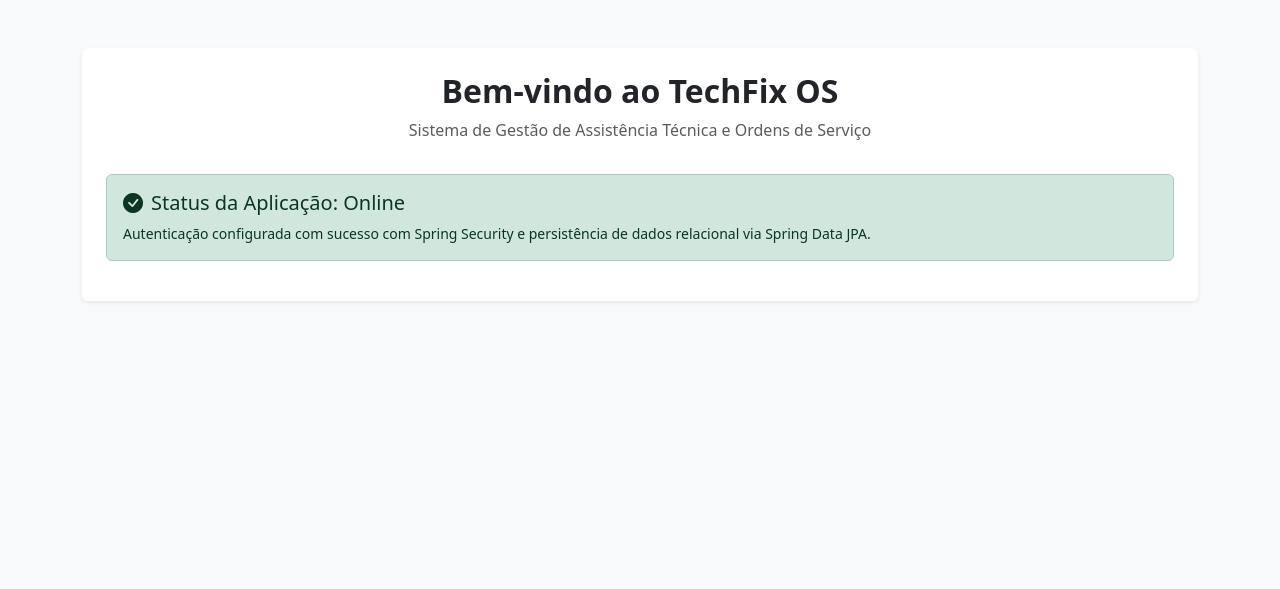
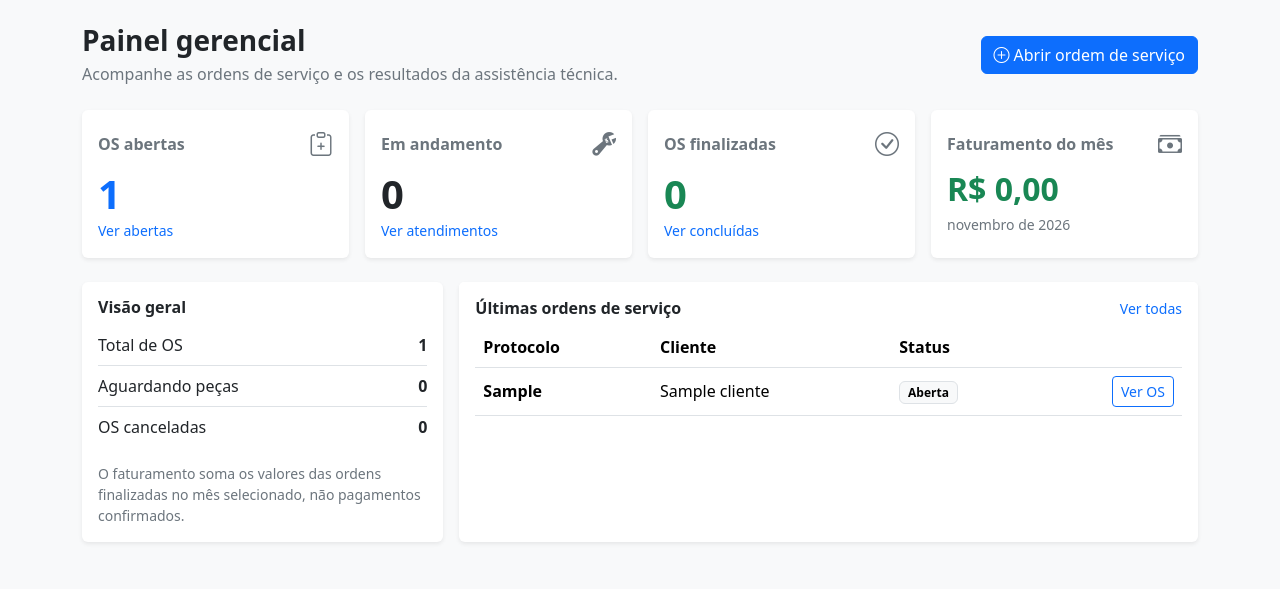
Before and after one commit to CodenameNep/Projeto-final-Springboot-Web, a Spring Boot app: page / in a window 1280 px wide. Shown: the part 56-645 px from the top of the page. Run offline with Spring Boot 4, Linux system fonts and the light colour scheme; a user stored in the database is signed in; tables that the repository leaves empty hold one stand-in row (values such as "Sample post"); some of the project's set-up classes (security, data sources, template engines, error pages and the like) are left out, and stand-ins take their place; some libraries are stand-ins or nearby versions.

Commit message:
Dashboard com indicadores estatisticos e impressao de ordens de servico

```diff
--- a/src/main/java/com/assistencia/controller/AuthController.java
+++ b/src/main/java/com/assistencia/controller/AuthController.java
@@ -1,10 +1,18 @@
 package com.assistencia.controller;
 
+import com.assistencia.service.DashboardService;
 import org.springframework.stereotype.Controller;
+import org.springframework.ui.Model;
 import org.springframework.web.bind.annotation.GetMapping;
 
 @Controller
 public class AuthController {
+
+    private final DashboardService dashboardService;
+
+    public AuthController(DashboardService dashboardService) {
+        this.dashboardService = dashboardService;
+    }
 
     @GetMapping("/login")
     public String login() {
@@ -12,7 +20,8 @@ public class AuthController {
     }
 
     @GetMapping("/")
-    public String home() {
+    public String home(Model model) {
+        model.addAttribute("dashboard", dashboardService.obterResumo());
         return "index";
     }
 }
--- a/src/main/resources/templates/index.html
+++ b/src/main/resources/templates/index.html
@@ -1,5 +1,5 @@
 <!DOCTYPE html>
-<html xmlns:th="http://www.thymeleaf.org"
+<html lang="pt-br" xmlns:th="http://www.thymeleaf.org"
       xmlns:sec="http://www.thymeleaf.org/extras/spring-security">
 <head>
     <meta charset="UTF-8">
@@ -9,43 +9,25 @@
     <link rel="stylesheet" href="https://cdn.jsdelivr.net/npm/bootstrap-icons@1.11.3/font/bootstrap-icons.min.css">
 </head>
 <body class="bg-light">
-    <!-- Navbar -->
 <nav class="navbar navbar-expand-lg navbar-dark bg-dark">
     <div class="container">
-            <a class="navbar-brand fw-bold" th:href="@{/}">
-                <i class="bi bi-tools text-primary me-2"></i>TechFix OS
-            </a>
-            <button class="navbar-toggler" type="button" data-bs-toggle="collapse" data-bs-target="#navContent">
+        <a class="navbar-brand fw-bold" th:href="@{/}"><i class="bi bi-tools text-primary me-2"></i>TechFix OS</a>
+        <button class="navbar-toggler" type="button" data-bs-toggle="collapse" data-bs-target="#navContent" aria-label="Abrir menu">
             <span class="navbar-toggler-icon"></span>
         </button>
         <div class="collapse navbar-collapse" id="navContent">
             <ul class="navbar-nav me-auto">
-                    <li class="nav-item">
-                        <a class="nav-link text-light" th:href="@{/ordens}">Ordens de Serviço</a>
-                    </li>
-                    <li class="nav-item">
-                        <a class="nav-link text-light" th:href="@{/clientes}">Clientes</a>
-                    </li>
-                    <li class="nav-item">
-                        <a class="nav-link text-light" th:href="@{/equipamentos}">Equipamentos</a>
-                    </li>
-                    <li class="nav-item">
-                        <a class="nav-link text-light" th:href="@{/servicos}">Serviços</a>
-                    </li>
+                <li class="nav-item"><a class="nav-link text-light" th:href="@{/ordens}">Ordens de Serviço</a></li>
+                <li class="nav-item"><a class="nav-link text-light" th:href="@{/clientes}">Clientes</a></li>
+                <li class="nav-item"><a class="nav-link text-light" th:href="@{/equipamentos}">Equipamentos</a></li>
+                <li class="nav-item"><a class="nav-link text-light" th:href="@{/servicos}">Serviços</a></li>
             </ul>
             <ul class="navbar-nav ms-auto align-items-center">
-                    <li class="nav-item me-3" sec:authorize="hasRole('ADMIN')">
-                        <a class="nav-link text-light" th:href="@{/usuarios}">Gerenciar usuários</a>
-                    </li>
-                    <li class="nav-item me-3 text-light">
-                        <small>Conectado como: </small>
-                        <strong sec:authentication="name" class="text-info">usuario</strong>
-                    </li>
+                <li class="nav-item me-3" sec:authorize="hasRole('ADMIN')"><a class="nav-link text-light" th:href="@{/usuarios}">Gerenciar usuários</a></li>
+                <li class="nav-item me-3 text-light"><small>Conectado como: </small><strong sec:authentication="name" class="text-info">usuario</strong></li>
                 <li class="nav-item">
                     <form th:action="@{/logout}" method="post" class="d-inline">
-                            <button type="submit" class="btn btn-outline-light btn-sm">
-                                <i class="bi bi-box-arrow-right me-1"></i>Sair
-                            </button>
+                        <button type="submit" class="btn btn-outline-light btn-sm"><i class="bi bi-box-arrow-right me-1"></i>Sair</button>
                     </form>
                 </li>
             </ul>
@@ -53,18 +35,102 @@
     </div>
 </nav>
 
-    <!-- Conteúdo Principal -->
-    <div class="container py-5">
-        <div class="card border-0 shadow-sm p-4 text-center">
-            <h2 class="fw-bold mb-2">Bem-vindo ao TechFix OS</h2>
-            <p class="text-muted">Sistema de Gestão de Assistência Técnica e Ordens de Serviço</p>
-            <div class="alert alert-success my-3 text-start">
-                <h5 class="alert-heading"><i class="bi bi-check-circle-fill me-2"></i>Status da Aplicação: Online</h5>
-                <p class="mb-0 small">Autenticação configurada com sucesso com Spring Security e persistência de dados relacional via Spring Data JPA.</p>
+<main class="container py-4">
+    <div th:if="${erro}" class="alert alert-danger alert-dismissible fade show" role="alert">
+        <i class="bi bi-exclamation-triangle-fill me-2"></i><span th:text="${erro}"></span>
+        <button type="button" class="btn-close" data-bs-dismiss="alert" aria-label="Fechar"></button>
+    </div>
+    <div th:if="${sucesso}" class="alert alert-success alert-dismissible fade show" role="alert">
+        <i class="bi bi-check-circle-fill me-2"></i><span th:text="${sucesso}"></span>
+        <button type="button" class="btn-close" data-bs-dismiss="alert" aria-label="Fechar"></button>
+    </div>
+
+    <div class="d-flex flex-wrap align-items-center justify-content-between gap-3 mb-4">
+        <div>
+            <h1 class="h3 fw-bold mb-1">Painel gerencial</h1>
+            <p class="text-secondary mb-0">Acompanhe as ordens de serviço e os resultados da assistência técnica.</p>
+        </div>
+        <a class="btn btn-primary" th:href="@{/ordens/nova}"><i class="bi bi-plus-circle me-1"></i>Abrir ordem de serviço</a>
+    </div>
+
+    <div class="row g-3 mb-4">
+        <div class="col-md-6 col-xl-3">
+            <div class="card border-0 shadow-sm h-100"><div class="card-body">
+                <div class="d-flex justify-content-between align-items-center text-secondary mb-2">
+                    <span class="fw-semibold">OS abertas</span><i class="bi bi-clipboard-plus fs-4"></i>
+                </div>
+                <div class="display-6 fw-bold text-primary" th:text="${dashboard.abertas}">0</div>
+                <a th:href="@{/ordens(status='ABERTA')}" class="small text-decoration-none">Ver abertas</a>
+            </div></div>
+        </div>
+        <div class="col-md-6 col-xl-3">
+            <div class="card border-0 shadow-sm h-100"><div class="card-body">
+                <div class="d-flex justify-content-between align-items-center text-secondary mb-2">
+                    <span class="fw-semibold">Em andamento</span><i class="bi bi-wrench-adjustable fs-4"></i>
+                </div>
+                <div class="display-6 fw-bold" th:text="${dashboard.emAndamento}">0</div>
+                <a th:href="@{/ordens(status='EM_ANDAMENTO')}" class="small text-decoration-none">Ver atendimentos</a>
+            </div></div>
+        </div>
+        <div class="col-md-6 col-xl-3">
+            <div class="card border-0 shadow-sm h-100"><div class="card-body">
+                <div class="d-flex justify-content-between align-items-center text-secondary mb-2">
+                    <span class="fw-semibold">OS finalizadas</span><i class="bi bi-check-circle fs-4"></i>
+                </div>
+                <div class="display-6 fw-bold text-success" th:text="${dashboard.finalizadas}">0</div>
+                <a th:href="@{/ordens(status='FINALIZADA')}" class="small text-decoration-none">Ver concluídas</a>
+            </div></div>
+        </div>
+        <div class="col-md-6 col-xl-3">
+            <div class="card border-0 shadow-sm h-100"><div class="card-body">
+                <div class="d-flex justify-content-between align-items-center text-secondary mb-2">
+                    <span class="fw-semibold">Faturamento do mês</span><i class="bi bi-cash-stack fs-4"></i>
+                </div>
+                <div class="h2 fw-bold text-success mb-1"
+                     th:text="${'R$ ' + #numbers.formatDecimal(dashboard.faturamentoMes, 1, 'POINT', 2, 'COMMA')}">R$ 0,00</div>
+                <small class="text-secondary" th:text="${dashboard.competencia}">mês atual</small>
+            </div></div>
+        </div>
+    </div>
+
+    <div class="row g-3 mb-4">
+        <div class="col-lg-4">
+            <div class="card border-0 shadow-sm h-100"><div class="card-body">
+                <h2 class="h6 fw-bold">Visão geral</h2>
+                <div class="d-flex justify-content-between py-2 border-bottom"><span>Total de OS</span><strong th:text="${dashboard.total}">0</strong></div>
+                <div class="d-flex justify-content-between py-2 border-bottom"><span>Aguardando peças</span><strong th:text="${dashboard.aguardandoPecas}">0</strong></div>
+                <div class="d-flex justify-content-between py-2"><span>OS canceladas</span><strong th:text="${dashboard.total - dashboard.abertas - dashboard.emAndamento - dashboard.aguardandoPecas - dashboard.finalizadas}">0</strong></div>
+                <p class="small text-secondary mt-3 mb-0">O faturamento soma os valores das ordens finalizadas no mês selecionado, não pagamentos confirmados.</p>
+            </div></div>
+        </div>
+        <div class="col-lg-8">
+            <div class="card border-0 shadow-sm h-100">
+                <div class="card-header bg-white border-0 pt-3 pb-0 d-flex justify-content-between align-items-center">
+                    <h2 class="h6 fw-bold mb-0">Últimas ordens de serviço</h2>
+                    <a class="small text-decoration-none" th:href="@{/ordens}">Ver todas</a>
+                </div>
+                <div class="card-body pt-2">
+                    <div class="table-responsive">
+                        <table class="table table-hover align-middle mb-0">
+                            <thead><tr><th>Protocolo</th><th>Cliente</th><th>Status</th><th></th></tr></thead>
+                            <tbody>
+                                <tr th:each="os : ${dashboard.ultimasOrdens}">
+                                    <td class="fw-semibold" th:text="${os.numeroProtocolo}">OS-123</td>
+                                    <td th:text="${os.cliente.nome}">Cliente</td>
+                                    <td><span class="badge text-bg-light border" th:text="${os.status.descricao}">Aberta</span></td>
+                                    <td class="text-end"><a th:href="@{/ordens/{id}(id=${os.id})}" class="btn btn-outline-primary btn-sm">Ver OS</a></td>
+                                </tr>
+                                <tr th:if="${#lists.isEmpty(dashboard.ultimasOrdens)}">
+                                    <td colspan="4" class="text-center text-secondary py-4">Nenhuma ordem cadastrada ainda.</td>
+                                </tr>
+                            </tbody>
+                        </table>
                     </div>
                 </div>
             </div>
-
+        </div>
+    </div>
+</main>
 <script src="https://cdn.jsdelivr.net/npm/bootstrap@5.3.3/dist/js/bootstrap.bundle.min.js"></script>
 </body>
 </html>
--- a/src/main/resources/templates/ordens/detalhes.html
+++ b/src/main/resources/templates/ordens/detalhes.html
@@ -9,6 +9,9 @@
     <div th:if="${sucesso}" class="alert alert-success" th:text="${sucesso}"></div>
     <div th:if="${erro}" class="alert alert-danger" th:text="${erro}"></div>
     <div class="d-flex justify-content-between align-items-center flex-wrap gap-2"><h2>OS <span th:text="${os.numeroProtocolo}"></span></h2><span class="badge bg-secondary" th:text="${os.status.descricao}"></span></div>
+    <div class="mb-3">
+        <a class="btn btn-outline-primary" th:href="@{/ordens/{id}/imprimir(id=${os.id})}" target="_blank" rel="noopener noreferrer">Imprimir comprovante / Salvar PDF</a>
+    </div>
     <div class="card shadow-sm p-4 my-3">
         <p><strong>Cliente:</strong> <span th:text="${os.cliente.nome}"></span></p>
         <p><strong>Equipamento:</strong> <span th:text="${os.equipamento.tipo + ' - ' + os.equipamento.marca + ' ' + os.equipamento.modelo}"></span></p>
```
Also changed, not shown: src/main/java/com/assistencia/controller/ComprovanteController.java (added, +26 -0 lines), src/main/java/com/assistencia/dto/DashboardResumoDTO.java (added, +40 -0 lines), src/main/java/com/assistencia/repository/OrdemServicoRepository.java (+17 -0 lines), src/main/java/com/assistencia/service/DashboardService.java (added, +46 -0 lines), src/main/resources/templates/equipamentos/lista.html (+8 -8 lines), src/main/resources/templates/ordens/impressao.html (added, +105 -0 lines). Lines whose indentation alone changed are shown as unchanged.
